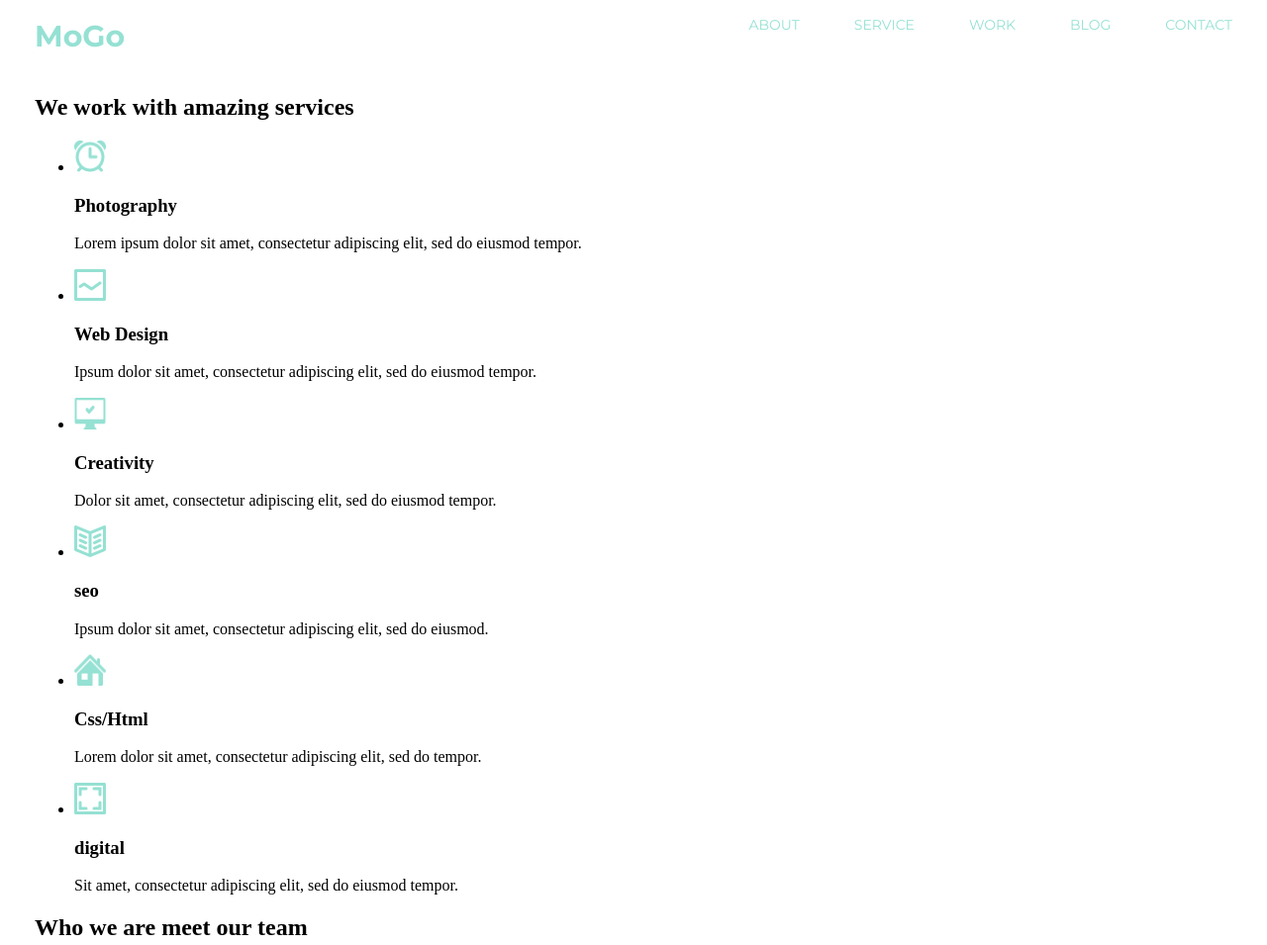
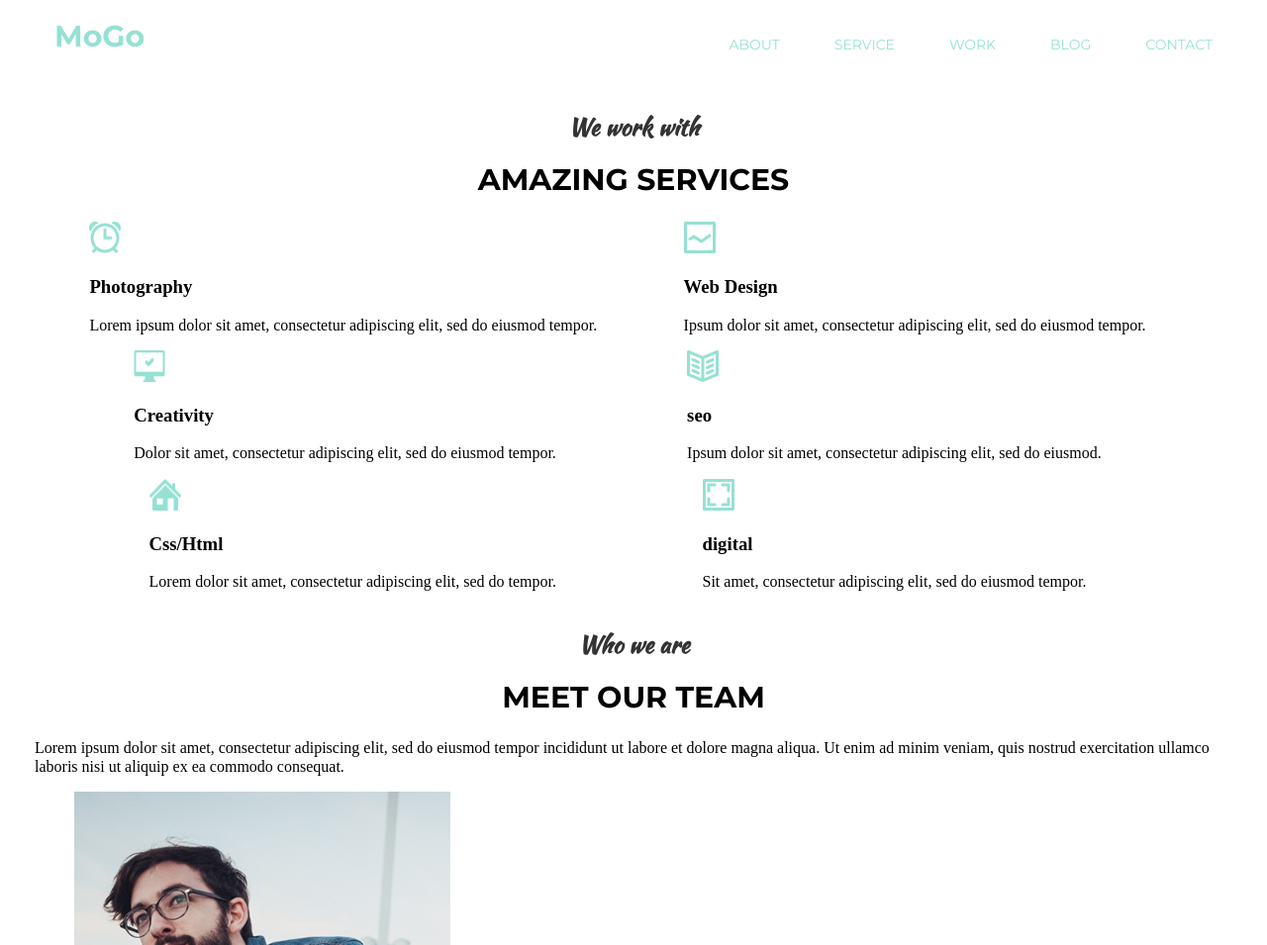
Before and after one commit to IvanFesenko/goit-fe-course, a plain HTML site: page html-css/module-06/index.html in a window 1280 px wide. Shown: the top 955 px of the page at 99% size. Drawn offline with Linux system fonts and the light colour scheme.

Commit message:
module-06 header addded

```diff
--- a/html-css/module-06/css/style.css
+++ b/html-css/module-06/css/style.css
@@ -11,6 +11,7 @@ font-family: 'Roboto', sans-serif; */
 .header {
   display: flex;
   justify-content: space-between;
+  padding: 20px;
 }
 
 .logo-title {
@@ -18,6 +19,7 @@ font-family: 'Roboto', sans-serif; */
   font-size: 30px;
   font-weight: 700;
   color: #95e1d3;
+  margin: 0;
 }
 
 .menu-list {
@@ -36,3 +38,37 @@ font-family: 'Roboto', sans-serif; */
   text-decoration: none;
   text-transform: uppercase;
 }
+
+.menu-link:hover {
+  color: #f38181;
+  padding-bottom: 12px;
+  border-bottom: 3px solid #f38181;
+}
+
+.title {
+  text-align: center;
+  font-family: "Montserrat", sans-serif;
+  font-weight: 700;
+  font-size: 30px;
+  text-transform: uppercase;
+}
+
+.title-span {
+  display: block;
+  font-family: "Kaushan Script", cursive;
+  font-size: 24px;
+  color: #333333;
+  text-transform: none;
+  padding-bottom: 22px;
+}
+
+.service-list {
+  list-style: none;
+  display: flex;
+  justify-content: space-evenly;
+  flex-wrap: wrap;
+}
+
+.service-list-item {
+  margin-right: 72px;
+}
--- a/html-css/module-06/index.html
+++ b/html-css/module-06/index.html
@@ -39,7 +39,7 @@
       <main class="main-content">
         <section class="services">
           <h2 class="title">
-            We work with <span class="title-span">amazing services</span>
+            <span class="title-span">We work with</span>amazing services
           </h2>
           <ul class="service-list">
             <li class="service-list-item">
@@ -141,7 +141,7 @@
         </section>
         <section class="team">
           <h2 class="title">
-            Who we are <span class="title-span">meet our team</span>
+            <span class="title-span">Who we are</span> meet our team
           </h2>
           <p class="team-description">
             Lorem ipsum dolor sit amet, consectetur adipiscing elit, sed do
```
